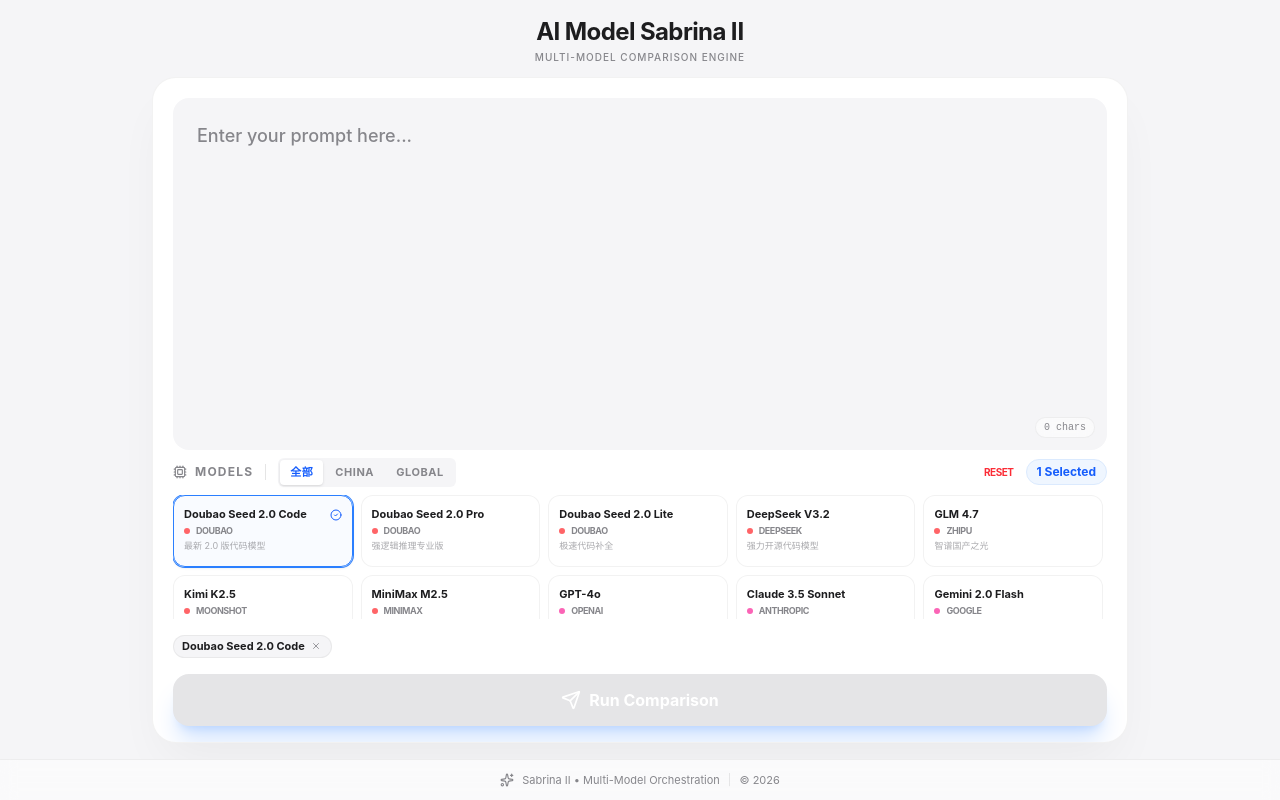
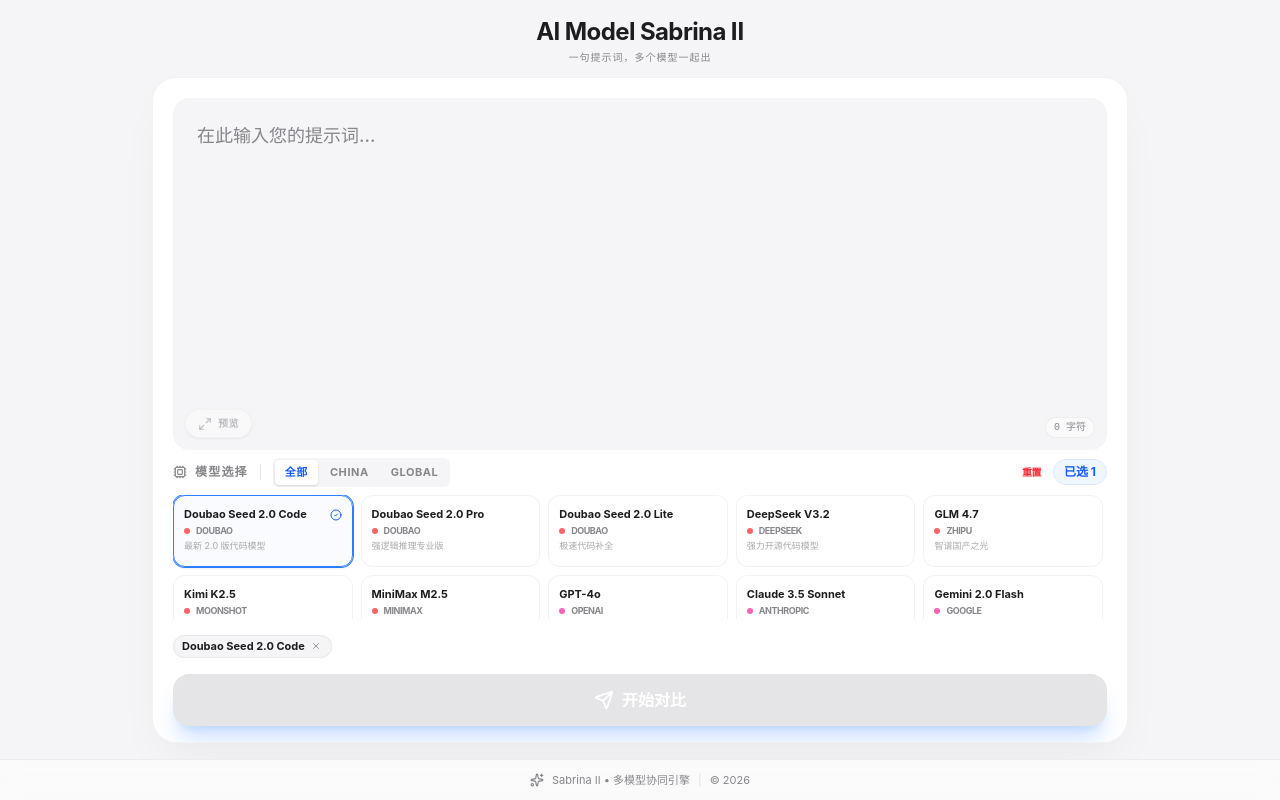
Before and after one commit to jiaqi015/KeGame-hub, a React (Vite) app: page / in a window 1280 px wide. Built offline with nearby package versions, Linux system fonts and the light colour scheme.

Commit message:
feat: Update app metadata and description
Updates the application's metadata and UI description to reflect the product's core functionality in Chinese. Also adds a new icon for preview functionality.

```diff
--- a/metadata.json
+++ b/metadata.json
@@ -1,5 +1,5 @@
 {
   "name": "AI Model Sabrina Ⅱ",
-  "description": "Compare prompt results across multiple AI models simultaneously with a clean, DDD-based architecture.",
+  "description": "一句提示词，多个模型一起出。支持多模型同步对比，提供极致的 AI 交互体验。",
   "requestFramePermissions": []
 }
--- a/src/App.tsx
+++ b/src/App.tsx
@@ -1,6 +1,6 @@
 import React, { useState } from 'react';
 import { motion, AnimatePresence } from 'motion/react';
-import { Layers, Cpu, CheckCircle2, Loader2, ArrowLeft, Send, Sparkles, X } from 'lucide-react';
+import { Layers, Cpu, CheckCircle2, Loader2, ArrowLeft, Send, Sparkles, X, Maximize2 } from 'lucide-react';
 import { AVAILABLE_MODELS, ComparisonResult } from './types';
 
 export default function App() {
@@ -9,6 +9,7 @@
   const [activeTab, setActiveTab] = useState('all');
   const [isComparing, setIsComparing] = useState(false);
   const [results, setResults] = useState<Record<string, ComparisonResult>>({});
+  const [isPreviewOpen, setIsPreviewOpen] = useState(false);
 
   const toggleModel = (id: string) => {
     setSelectedModels(prev =>
@@ -75,7 +76,7 @@
           >
             <div className="text-center mb-3 shrink-0">
               <h1 className="text-2xl font-bold tracking-tight mb-0.5">AI Model Sabrina Ⅱ</h1>
-              <p className="text-[10px] text-[#86868B] uppercase tracking-widest font-medium">Multi-Model Comparison Engine</p>
+              <p className="text-[10px] text-[#86868B] uppercase tracking-widest font-medium">一句提示词，多个模型一起出</p>
             </div>
 
             <div className="flex-1 bg-white rounded-3xl shadow-2xl shadow-black/5 border border-black/5 mb-4 flex flex-col min-h-0 overflow-hidden">
@@ -84,20 +85,31 @@
                 <textarea
                   value={prompt}
                   onChange={(e) => setPrompt(e.target.value)}
-                  placeholder="Enter your prompt here..."
+                  placeholder="在此输入您的提示词..."
                   className="w-full h-full p-6 text-lg bg-[#F5F5F7] rounded-2xl border-none focus:ring-2 focus:ring-blue-500/10 transition-all resize-none placeholder:text-[#86868B] font-medium custom-scrollbar"
                 />
+                <div className="absolute bottom-5 left-8">
+                  <button
+                    onClick={() => setIsPreviewOpen(true)}
+                    disabled={!prompt.trim()}
+                    className="flex items-center gap-1.5 px-3 py-1.5 bg-white/80 hover:bg-white text-[#86868B] hover:text-[#1D1D1F] rounded-full backdrop-blur-sm border border-black/5 transition-all shadow-sm disabled:opacity-50 disabled:cursor-not-allowed group"
+                    title="放大预览"
+                  >
+                    <Maximize2 className="w-3.5 h-3.5 transition-transform group-hover:scale-110" />
+                    <span className="text-[10px] font-bold uppercase tracking-wider">预览</span>
+                  </button>
+                </div>
                 <div className="absolute bottom-5 right-8 flex items-center gap-3">
                   {prompt && (
                     <button
                       onClick={() => setPrompt('')}
                       className="text-[10px] font-bold uppercase tracking-wider text-red-500 hover:text-red-600 transition-colors"
                     >
-                      Clear
+                      清空
                     </button>
                   )}
                   <div className="text-[10px] font-mono text-[#86868B] bg-white/50 px-2 py-0.5 rounded-full backdrop-blur-sm border border-black/5">
-                    {prompt.length} chars
+                    {prompt.length} 字符
                   </div>
                 </div>
               </div>
@@ -107,7 +119,7 @@
                 <div className="flex items-center justify-between mb-2 shrink-0">
                   <div className="flex items-center gap-3">
                     <h3 className="text-xs font-bold uppercase tracking-widest text-[#86868B] flex items-center gap-2">
-                      <Cpu className="w-3.5 h-3.5" /> Models
+                      <Cpu className="w-3.5 h-3.5" /> 模型选择
                     </h3>
                     <div className="h-4 w-px bg-black/10" />
                     <div className="bg-[#F5F5F7] p-0.5 rounded-md flex gap-0.5">
@@ -132,11 +144,11 @@
                         onClick={() => setSelectedModels([])}
                         className="text-[10px] font-bold text-red-500 hover:text-red-600 uppercase tracking-tighter"
                       >
-                        Reset
+                        重置
                       </button>
                     )}
                     <div className="text-xs font-bold text-blue-600 bg-blue-50 px-2.5 py-1 rounded-full border border-blue-100">
-                      {selectedModels.length} Selected
+                      已选 {selectedModels.length}
                     </div>
                   </div>
                 </div>
@@ -217,7 +229,7 @@
                   className="w-full py-3.5 bg-blue-600 hover:bg-blue-700 disabled:bg-[#E5E5E7] disabled:cursor-not-allowed text-white rounded-2xl font-bold text-base transition-all flex items-center justify-center gap-2 shadow-xl shadow-blue-500/20 active:scale-[0.98] shrink-0"
                 >
                   <Send className="w-5 h-5" />
-                  Run Comparison
+                  开始对比
                 </button>
               </div>
             </div>
@@ -238,12 +250,12 @@
                     className="flex items-center gap-2 text-blue-600 hover:text-blue-700 font-medium mb-2 group text-sm"
                   >
                     <ArrowLeft className="w-4 h-4 transition-transform group-hover:-translate-x-1" />
-                    Back to Sabrina Ⅱ
+                    返回首页
                   </button>
-                  <h2 className="text-2xl font-bold tracking-tight">Comparison Results</h2>
+                  <h2 className="text-2xl font-bold tracking-tight">对比结果</h2>
                 </div>
                 <div className="bg-white px-4 py-2 rounded-xl border border-black/5 shadow-sm max-w-xl">
-                  <p className="text-[10px] text-[#86868B] font-bold uppercase tracking-wider mb-0.5">Prompt</p>
+                  <p className="text-[10px] text-[#86868B] font-bold uppercase tracking-wider mb-0.5">提示词</p>
                   <p className="text-[#1D1D1F] text-sm line-clamp-1 italic">"{prompt}"</p>
                 </div>
               </div>
@@ -277,13 +289,13 @@
                         {result?.status === 'thinking' && (
                           <div className="flex items-center gap-1.5 text-blue-600 text-xs font-medium">
                             <Loader2 className="w-3.5 h-3.5 animate-spin" />
-                            Reasoning...
+                            思考中...
                           </div>
                         )}
                         {result?.status === 'completed' && (
                           <div className="flex items-center gap-1 text-emerald-600 text-xs font-medium">
                             <CheckCircle2 className="w-3.5 h-3.5" />
-                            Ready
+                            已就绪
                           </div>
                         )}
                       </div>
@@ -297,7 +309,7 @@
                           </div>
                         ) : result?.status === 'error' ? (
                           <div className="text-red-500 bg-red-50 p-3 rounded-xl border border-red-100 text-xs">
-                            Failed to generate response.
+                            生成响应失败。
                           </div>
                         ) : (
                           <div className="whitespace-pre-wrap">
@@ -308,10 +320,10 @@
 
                       <div className="p-3 bg-[#FBFBFD] border-t border-black/5 flex justify-between items-center shrink-0">
                         <span className="text-[9px] text-[#86868B] uppercase font-bold tracking-tighter">
-                          Output: {result?.result.length || 0} chars
+                          输出: {result?.result.length || 0} 字符
                         </span>
                         <button className="text-[10px] text-blue-600 hover:underline font-bold uppercase tracking-wider">
-                          Copy
+                          复制
                         </button>
                       </div>
                     </motion.div>
@@ -326,11 +338,78 @@
       <footer className="shrink-0 py-3 text-center text-[#86868B] text-[11px] border-t border-black/5 bg-white/50 backdrop-blur-sm">
         <div className="flex items-center justify-center gap-2">
           <Sparkles className="w-3.5 h-3.5" />
-          <span>Sabrina Ⅱ • Multi-Model Orchestration</span>
+          <span>Sabrina Ⅱ • 多模型协同引擎</span>
           <span className="text-black/10">|</span>
           <span>© 2026</span>
         </div>
       </footer>
+
+      {/* Prompt Preview Modal */}
+      <AnimatePresence>
+        {isPreviewOpen && (
+          <motion.div
+            initial={{ opacity: 0 }}
+            animate={{ opacity: 1 }}
+            exit={{ opacity: 0 }}
+            className="fixed inset-0 z-50 flex items-center justify-center p-6 bg-black/40 backdrop-blur-md"
+            onClick={() => setIsPreviewOpen(false)}
+          >
+            <motion.div
+              initial={{ opacity: 0, scale: 0.9, y: 20 }}
+              animate={{ opacity: 1, scale: 1, y: 0 }}
+              exit={{ opacity: 0, scale: 0.9, y: 20 }}
+              className="bg-white w-[96vw] h-[96vh] max-w-none max-h-none rounded-[32px] shadow-2xl overflow-hidden flex flex-col"
+              onClick={(e) => e.stopPropagation()}
+            >
+              <div className="px-8 py-5 border-b border-black/5 flex items-center justify-between bg-[#FBFBFD]">
+                <div className="flex items-center gap-3">
+                  <div className="p-2 bg-blue-50 rounded-xl">
+                    <Sparkles className="w-5 h-5 text-blue-600" />
+                  </div>
+                  <div>
+                    <h3 className="font-bold text-lg">提示词全览</h3>
+                    <p className="text-xs text-[#86868B] font-medium">适合审阅长篇内容，确保逻辑完整</p>
+                  </div>
+                </div>
+                <div className="flex items-center gap-2">
+                  <button
+                    onClick={() => {
+                      navigator.clipboard.writeText(prompt);
+                    }}
+                    className="px-4 py-2 text-xs font-bold text-blue-600 hover:bg-blue-50 rounded-full transition-colors border border-blue-100"
+                  >
+                    复制全文
+                  </button>
+                  <button
+                    onClick={() => setIsPreviewOpen(false)}
+                    className="p-2 hover:bg-black/5 rounded-full transition-colors"
+                  >
+                    <X className="w-6 h-6 text-[#86868B]" />
+                  </button>
+                </div>
+              </div>
+              <div className="flex-1 overflow-y-auto p-8 custom-scrollbar bg-[#FBFBFD]/50">
+                <div className="w-full">
+                  <div className="text-sm leading-relaxed text-[#1D1D1F] font-mono whitespace-pre-wrap selection:bg-blue-100 bg-white p-8 rounded-2xl border border-black/5 shadow-inner min-h-full">
+                    {prompt}
+                  </div>
+                </div>
+              </div>
+              <div className="px-8 py-4 border-t border-black/5 bg-[#FBFBFD] flex items-center justify-between">
+                <div className="text-xs font-mono text-[#86868B]">
+                  共 {prompt.length} 个字符
+                </div>
+                <button
+                  onClick={() => setIsPreviewOpen(false)}
+                  className="px-6 py-2 bg-[#1D1D1F] text-white rounded-full font-bold text-sm hover:bg-black transition-colors"
+                >
+                  返回编辑
+                </button>
+              </div>
+            </motion.div>
+          </motion.div>
+        )}
+      </AnimatePresence>
     </div>
   );
 }
```
